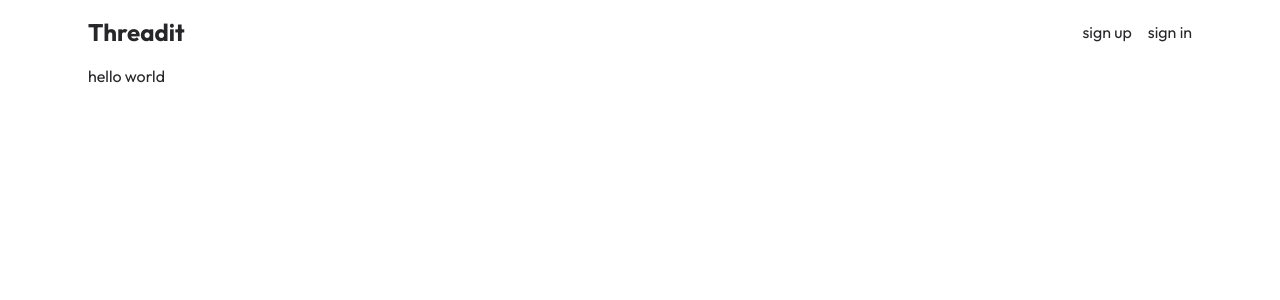
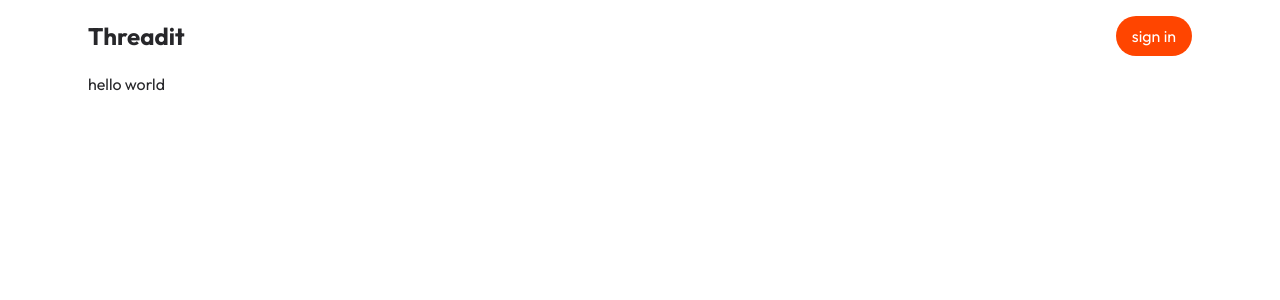
Before and after one commit to ell-ska/threadit-frontend, a React (Vite) app: page / in a window 1280 px wide. Shown: the top 300 px of the page. Built offline with nearby package versions, Linux system fonts and the light colour scheme.

Commit message:
add sign out button

```diff
--- a/src/components/Header.tsx
+++ b/src/components/Header.tsx
@@ -1,12 +1,23 @@
-import { Link } from 'react-router-dom'
+import { Link, useFetcher } from 'react-router-dom'
+
+import auth from '../lib/auth'
+import Button, { buttonVariants } from './ui/Button'
 
 const Header = () => {
+  const isAuthenticated = auth.isSignedIn()
+  const fetcher = useFetcher()
+
   return (
     <header className='main py-4 flex justify-between items-center'>
       <h1 className='text-2xl font-bold'>Threadit</h1>
       <div className='space-x-4'>
-        <Link to='/sign-up'>sign up</Link>
-        <Link to='/sign-in'>sign in</Link>
+        {isAuthenticated ? (
+          <fetcher.Form method='post' action='/sign-out'>
+            <Button type='submit' variant='ghost' size='sm'>sign out</Button>
+          </fetcher.Form>
+        ) : (
+          <Link to='/sign-in' className={buttonVariants({ variant: 'secondary', size: 'sm' })}>sign in</Link>
+        )}
       </div>
     </header>
   )
--- a/src/components/ui/Button.tsx
+++ b/src/components/ui/Button.tsx
@@ -2,17 +2,23 @@ import { VariantProps, cva } from 'class-variance-authority'
 
 import { cn } from '../../utils/classnames'
 
-const buttonVariants = cva(
-  'rounded-full transition hover:scale-[1.025] text-center px-8 py-4 inline-flex items-center justify-center gap-2',
+export const buttonVariants = cva(
+  'rounded-full transition text-center inline-flex items-center justify-center gap-2',
   {
     variants: {
       variant: {
-        primary: 'bg-zinc-800 text-white',
-        secondary: 'bg-primary text-white',
+        primary: 'bg-zinc-800 text-white hover:scale-[1.025]',
+        secondary: 'bg-primary text-white hover:scale-[1.025]',
+        ghost: 'bg-transparent hover:bg-zinc-100'
+      },
+      size: {
+        md: 'px-8 py-4',
+        sm: 'px-4 py-2'
       }
     },
     defaultVariants: {
-      variant: 'primary'
+      variant: 'primary',
+      size: 'md'
     },
   },
 )
@@ -24,12 +30,13 @@ interface ButtonProps
 const Button = ({
   children,
   variant,
+  size,
   className,
   ...props
 }: ButtonProps) => {
   return (
     <button
-      className={cn(buttonVariants({ variant, className }))}
+      className={cn(buttonVariants({ variant, className, size }))}
       {...props}
     >
       {children}
--- a/src/main.tsx
+++ b/src/main.tsx
@@ -1,7 +1,8 @@
 import React from 'react'
 import ReactDOM from 'react-dom/client'
-import { RouterProvider, createBrowserRouter } from 'react-router-dom'
+import { RouterProvider, createBrowserRouter, redirect } from 'react-router-dom'
 
+import auth from './lib/auth.ts'
 import Layout from './Layout.tsx'
 import Home from './routes/Home.tsx'
 import SignIn from './routes/SignIn.tsx'
@@ -30,6 +31,13 @@ const router = createBrowserRouter([
     path: '/sign-up',
     action: signUpAction,
     element: <SignUp />
+  },
+  {
+    path: '/sign-out',
+    action: () => {
+      auth.signOut()
+      return redirect('/')
+    }
   }
 ])
 
```
